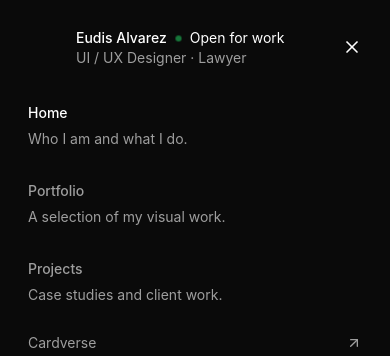
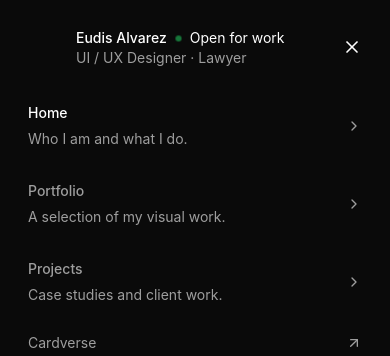
Before and after one commit to eudisalvz/portfolio-claude, a Next.js app: page / in a window 390 px wide. Both pictures are taken after a click on the button 352 px from the left and 48 px from the top of the page. Shown: the top 356 px of the page. Built offline with nearby package versions, Linux system fonts and the light colour scheme; grey boxes are pictures that could not be loaded; a web font is replaced by a local one.

Commit message:
feat: add chevron arrow to menu nav items

```diff
--- a/app/components/MobileHeader.tsx
+++ b/app/components/MobileHeader.tsx
@@ -76,7 +76,8 @@ export default function MobileHeader() {
       }}>
         {navItems.map((item) => (
           <Link key={item.label} href={item.href}
-            style={{ textDecoration: "none" }}>
+            style={{ textDecoration: "none", display: "flex", alignItems: "center", justifyContent: "space-between" }}>
+            <div>
               <span style={{
                 color: pathname === item.href ? "#fff" : "#9E9E9E",
                 fontSize: "var(--fs-body)",
@@ -90,6 +91,10 @@ export default function MobileHeader() {
               <span style={{ color: "#9E9E9E", fontSize: "var(--fs-body)", lineHeight: "var(--lh-body)", display: "block" }}>
                 {item.desc}
               </span>
+            </div>
+            <svg width="16" height="16" viewBox="0 0 24 24" fill="none" stroke="#9E9E9E" strokeWidth="2" strokeLinecap="round" strokeLinejoin="round" style={{ flexShrink: 0 }}>
+              <polyline points="9 18 15 12 9 6" />
+            </svg>
           </Link>
         ))}
       </div>
```
Lines whose indentation alone changed are shown as unchanged.
